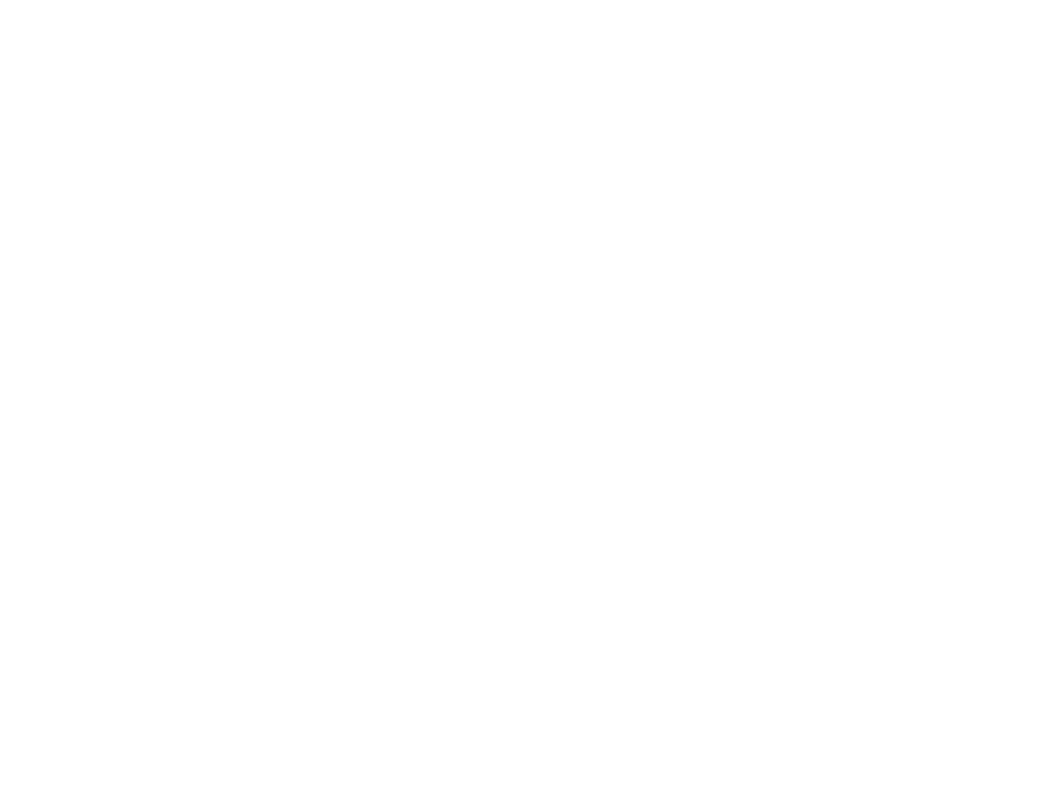
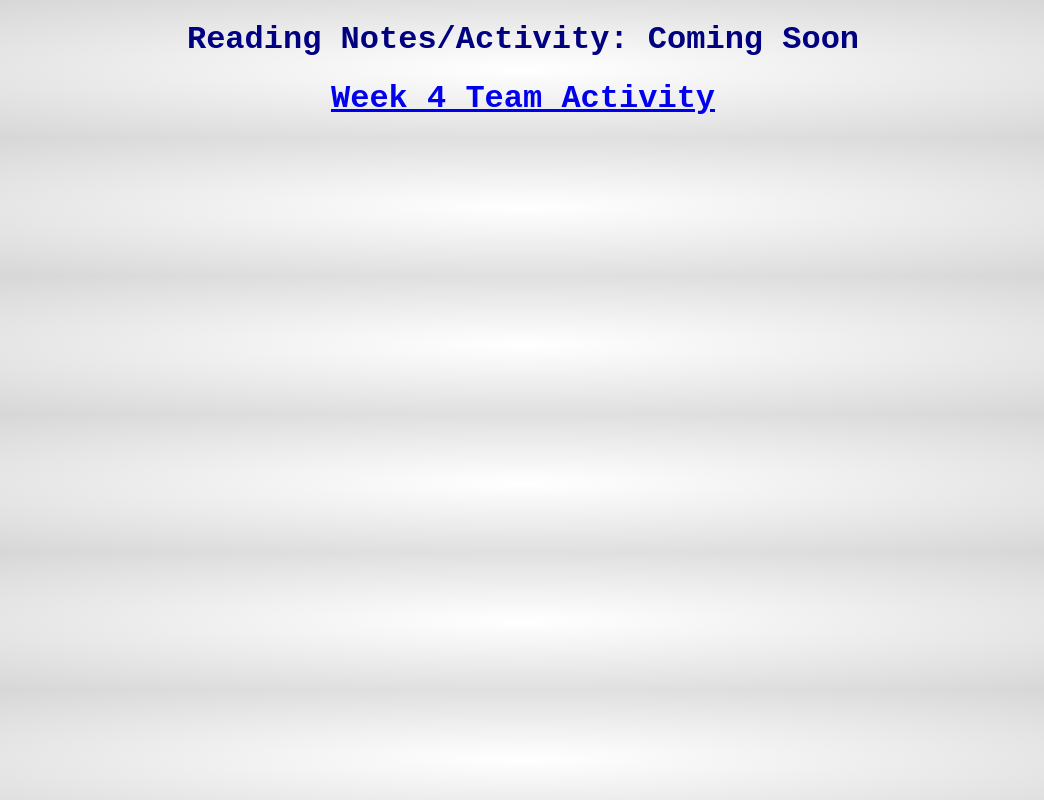
Before and after one commit to Regolith247/WDD330, a plain HTML site: page week4.html in a window 1280 px wide. Shown: the whole page, without its empty margins (117-1161 px from the left). Drawn offline with Linux system fonts and the light colour scheme.

Commit message:
Amended version

```diff
--- a/week4.html
+++ b/week4.html
@@ -3,8 +3,23 @@
 <head>
     <meta charset="UTF-8">
     <title>Week 4</title>
+    <link rel="stylesheet" href="portfolio.css">
 </head>
 <body>
+
+
+<h1>
+    Reading Notes/Activity: Coming Soon
+
+</h1>
+
+<div class= "div1">
+    <h1>
+        <a href="team.html">Week 4 Team Activity</a>
+
+    </h1>
+
+</div>
 
 
 
```
Also changed, not shown: week3.html (+1 -0 lines).
